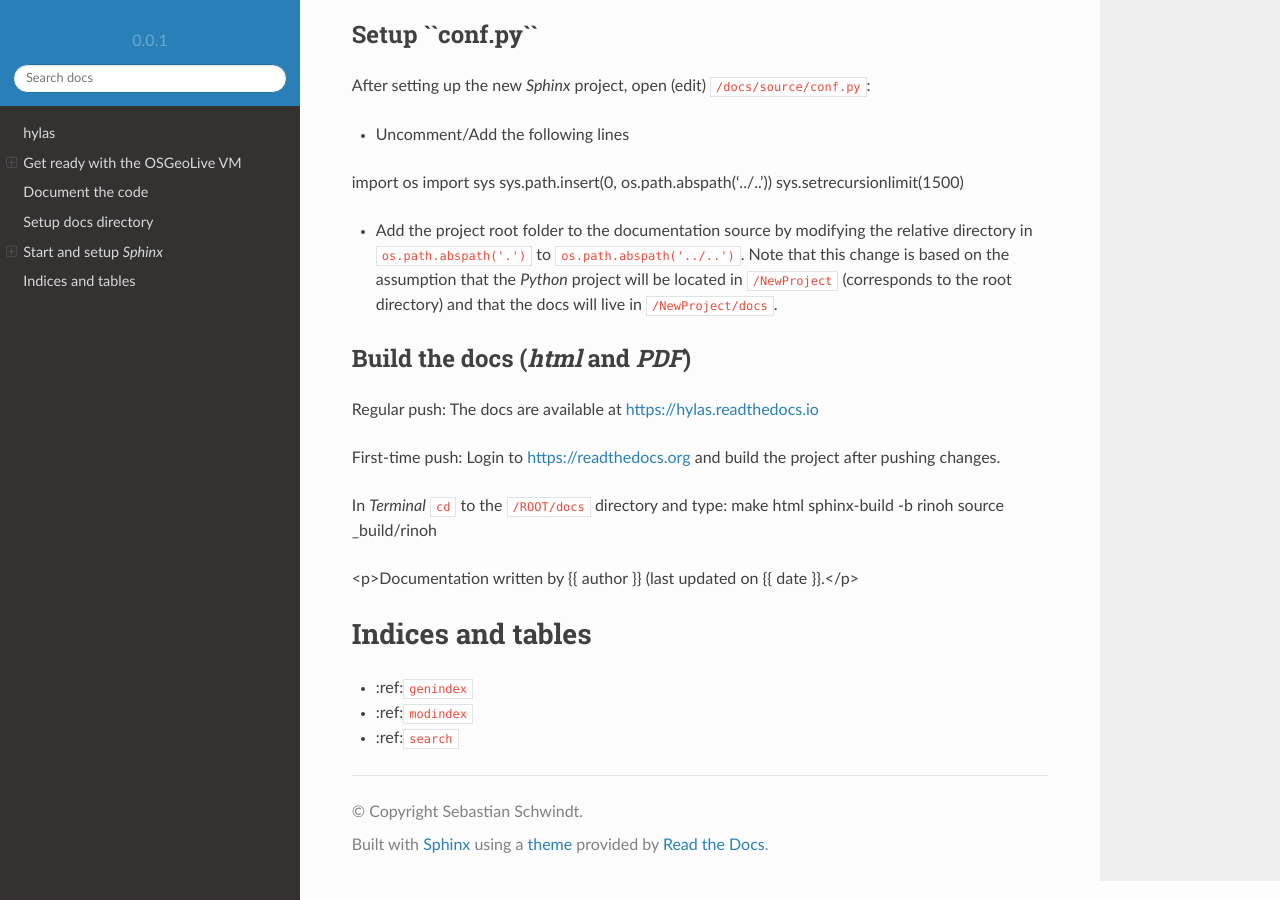
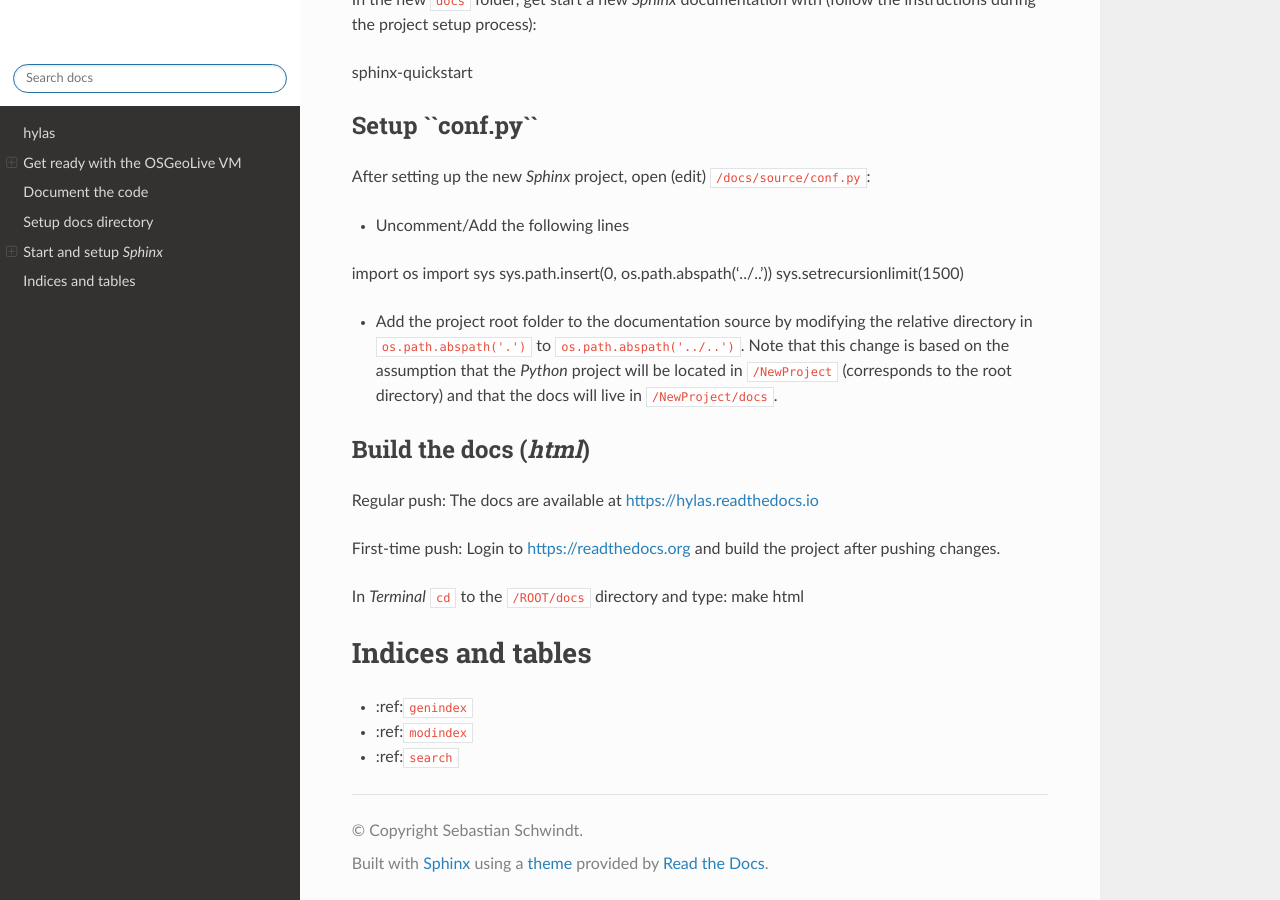
Before and after one commit to sschwindt/hylas, a Sphinx documentation site: the page built from docs/index.rst, in a window 1280 px wide and 900 px high, scrolled down 4097 px. Built offline with Sphinx 7.4.7 and the Read the Docs theme 2.0.0, drawn with Linux system fonts in a browser that asks for light colours; pages that are not in the unit, such as notebooks, are missing from menus; some of the changed text lies outside the part shown.

Commit message:
updated index and config

```diff
--- a/docs/conf.py
+++ b/docs/conf.py
@@ -65,7 +65,19 @@ html_theme = 'sphinx_rtd_theme'
 html_theme_options = {
     'logo_only': True,
     'navigation_depth': 5,
+    'canonical_url': '',
+    'display_version': True,
+    'prev_next_buttons_location': 'bottom',
+    'style_external_links': False,
+    'vcs_pageview_mode': 'view',
+    'style_nav_header_background': 'white',
+    # Toc options
+    'collapse_navigation': True,
+    'sticky_navigation': False,
+    'includehidden': -1,
+    'titles_only': False
 }
+
 html_context = {
     'author': 'Sebastian Schwindt',
     'date': datetime.date.today().strftime('%Y-%m-%d')
--- a/docs/index.rst
+++ b/docs/index.rst
@@ -42,28 +48,32 @@ Prepare the system
 
 Open *Terminal*  and update the system:
 
-.. code:: sudo apt update &&    $ sudo apt full-upgrade -y
+.. code:: console
+    $ sudo apt update &&    $ sudo apt full-upgrade -y
 
 
 Update Python references
 ---------------------------------------
 
-.. code:: $ ls /usr/bin/python*
+.. code:: console
+   $ ls /usr/bin/python*
 
     /usr/bin/python  /usr/bin/python2  /usr/bin/python2.7  /usr/bin/python3  /usr/bin/python3.6  /usr/bin/python3.6m  /usr/bin/python3m
 
 
 Now set the ``python`` environment variable so that it points at *Python3*:
 
-.. code:: $ sudo update-alternatives --install /usr/bin/python python /usr/bin/python3.6 2
-          $ alias python=python3
+.. code:: console
+   $ sudo update-alternatives --install /usr/bin/python python /usr/bin/python3.6 2
+   $ alias python=python3
 
 
 Additional libraries for geospatial analysis
 ---------------------------------------------
 Make sure that `*PyGeos* <https://pygeos.readthedocs.io>`_ and `*tkinter* <https://hydro-informatics.github.io/hypy_gui.>`_ are available for use with `*geopandas* <https://geopandas.org/>`_:
 
-.. code::  $ sudo apt-get install python3-tk
+.. code:: console
+   $ sudo apt-get install python3-tk
    $ sudo apt install tk8.6-dev
    $ sudo apt install libgeos-dev
 
@@ -74,17 +84,18 @@ Install PIP3 and Python libraries
 
 Then install: ``pip3``:
 
-.. code::
+.. code:: console
+
    $ sudo apt install python3-pip
 
 Then use the *requirements* file from this repository and copy it to the project folder. In *Terminal* type:
 
-.. code::
+.. code:: console
    $ pip3 install -r requirements.txt
 
 Clean up obsolete update remainders:
 
-.. code::
+.. code:: console
    $ sudo apt-get clean
    $ sudo apt-get autoclean
    $ sudo apt-get autoremove
@@ -96,7 +107,7 @@ Clone lidar-analysis repository
 
 In Clone the *lidar-analysis* repository:
 
-.. code::
+.. code:: console
    $ git clone https://github.com/sschwindt/lidar-analysis.git
 
 Note that this repository is private and you will need to send an inquiry to `Sebastian Schwindt <mailto:sebastian.schwindtATiws.uni-stuttgart.de?subject=GitHub%20Access%20to%lidar%repo>`_.
@@ -107,7 +118,7 @@ Get ready with *PyCharm*
 
 Install *PyCharm* if not yet done (requires snap):
 
-.. code::
+.. code:: console
    $ sudo apt install snapd
    $ sudo snap install pycharm-community --classic
 
@@ -226,7 +239,7 @@ sys.setrecursionlimit(1500)
 * Add the project root folder to the documentation source by modifying the relative directory in ``os.path.abspath('.')`` to ``os.path.abspath('../..')``. Note that this change is based on the assumption that the *Python* project will be located in ``/NewProject`` (corresponds to the root directory) and that the docs will live in ``/NewProject/docs``.
 
 
-Build the docs (*html* and *PDF*)
+Build the docs (*html*)
 ---------------------------------
 
 Regular push: The docs are available at  `https://hylas.readthedocs.io <https://hylas.readthedocs.io>`_
@@ -235,9 +248,8 @@ First-time push: Login to `https://readthedocs.org <https://docs.readthedocs.io>
 
 In *Terminal* ``cd`` to the ``/ROOT/docs`` directory and type:
 make html
-sphinx-build -b rinoh source _build/rinoh
 
-<p>Documentation written by {{ author }} (last updated on {{ date }}.</p>
+
 
 Indices and tables
 ==================
```
Also changed, not shown: other parts of docs/index.rst (+10 -2 lines).
